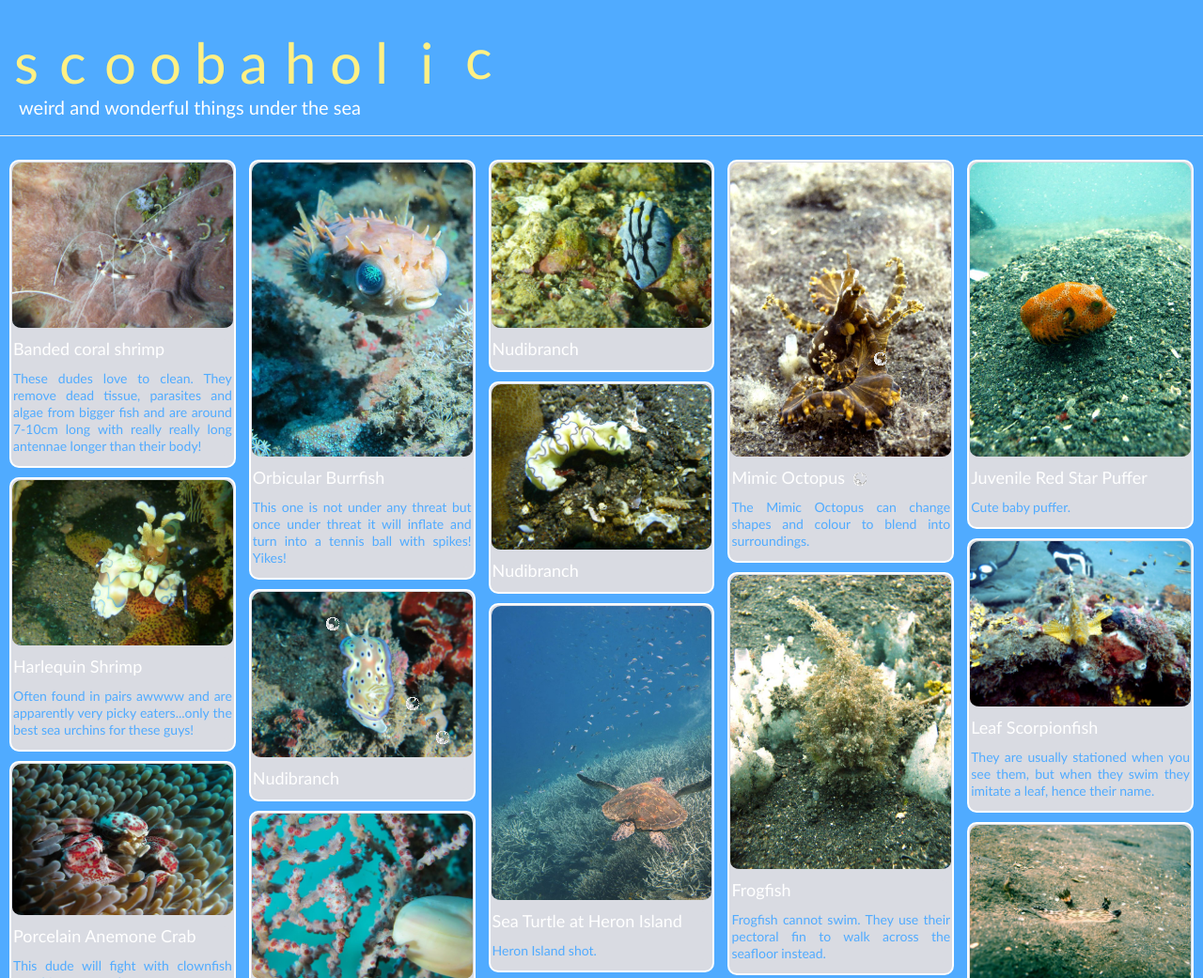
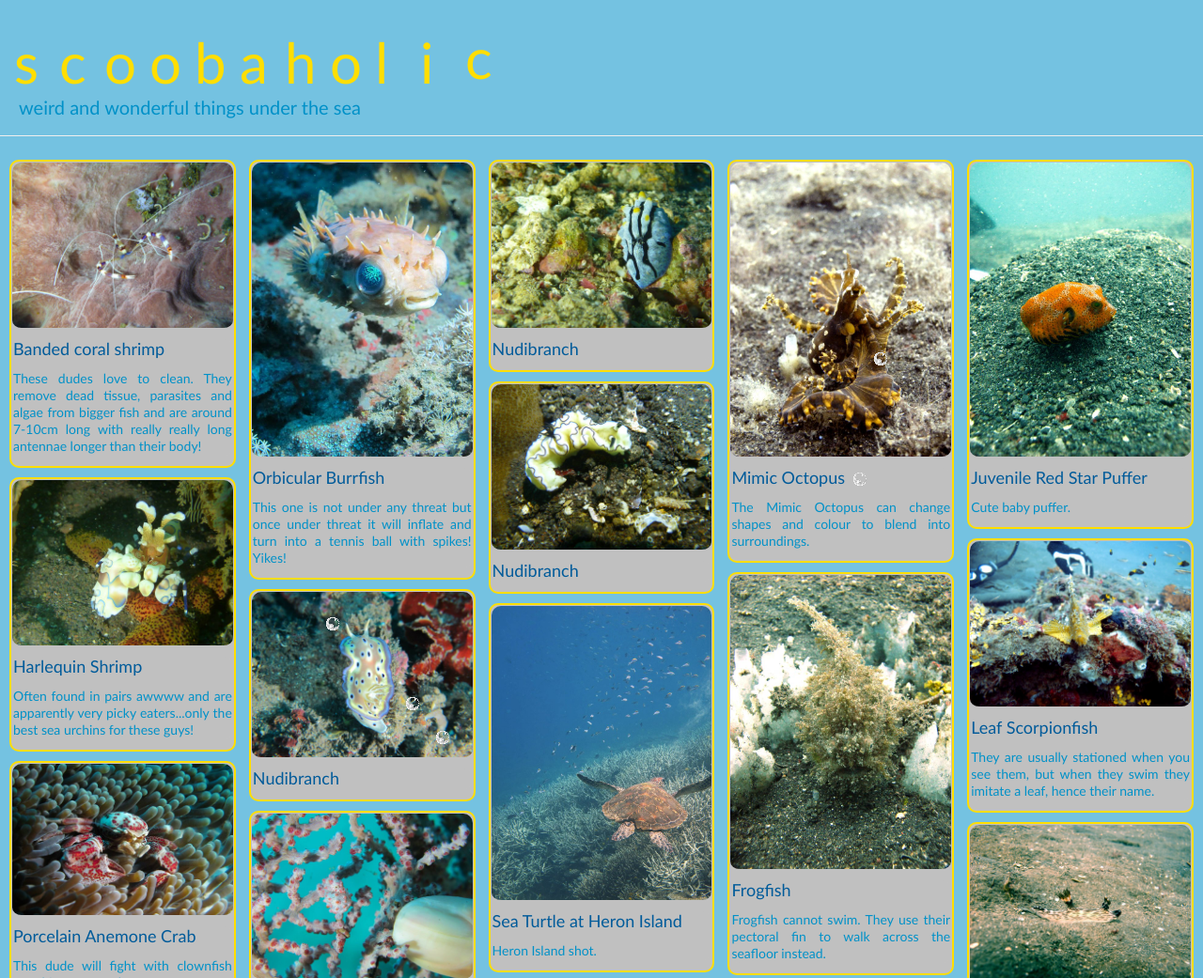
Before and after one commit to vanessa8/scoobaholic, a plain HTML site: page index.html in a window 1280 px wide. Shown: the top 1041 px of the page at 94% size. Drawn offline with Linux system fonts and the light colour scheme.

Commit message:
colour change

```diff
--- a/css/scoobaholic.css
+++ b/css/scoobaholic.css
@@ -1,5 +1,5 @@
 body {
-    background-color: #50ABFF;
+    background-color: #74C2E1;
     font-size: 14px;
 }
 
@@ -16,18 +16,21 @@ p {
     padding: 1px;
 }
 
+hr {
+  background-color: #4CD9D2;
+}
 
 .navbar-text {
   float: left;
   font-size: 60px;
-  color: #FFF084;
+  color: #FFDE00;
   font-family: Gill Sans;
   padding-top: 10px;
 
 }
 
 .sub {
-  color: white;
+  color: #0191C8;
   font-family: Gill Sans;
   font-size: 20px;
   padding-top: 15px;
@@ -49,11 +52,11 @@ p {
 
 .col-md-4 {
   display: inline-block;
-  background-color: #D9DBE2;
+  background-color: #C0C0C0;
   width:  100%;
   float: none;
   line-height: 1;
-  border: 2px solid white;
+  border: 2px solid #FFDE00;
   -webkit-border-radius: 10px;
   -moz-border-radius: 10px;
   border-radius: 10px;
@@ -64,7 +67,7 @@ p {
 }
 
 .rounded {
-  background-color: #D9DBE2;
+  background-color: #C0C0C0;
   height: auto;
   width: 100%;
   border-radius: 10px;
@@ -72,7 +75,7 @@ p {
 }
 
 .photo {
-  background-color: #D9DBE2;
+  background-color: #C0C0C0;
   height: auto;
   width: 100%;
   border-radius: 10px;
@@ -94,8 +97,8 @@ p {
 
 
 .article {
-  background-color: #D9DBE2;
-  color: #50ABFF;
+  background-color: #C0C0C0;
+  color: #0191C8;
   border-radius: 10px;
   padding: 0px;
   margin: 0px;
@@ -106,14 +109,14 @@ p {
 
 .article h4 {
   padding: 1px;
-  color: white;
+  color: #005B9A;
 }
 
 .wrapper {
-  background-color: #D9DBE2;
+  background-color: #0191C8;
   padding-left: 300px;
   border-style: solid;
-  border-color: white;
+  border-color: #FFDE00;
   border-radius: 10px;
   margin: 10px;
   width: 60%;
@@ -142,5 +145,5 @@ p {
     text-align: center;
     font-size: 12px;
     font-family: Gill Sans;
-    color: #FFF084;
+    color: #FFDE00;
 }
```
